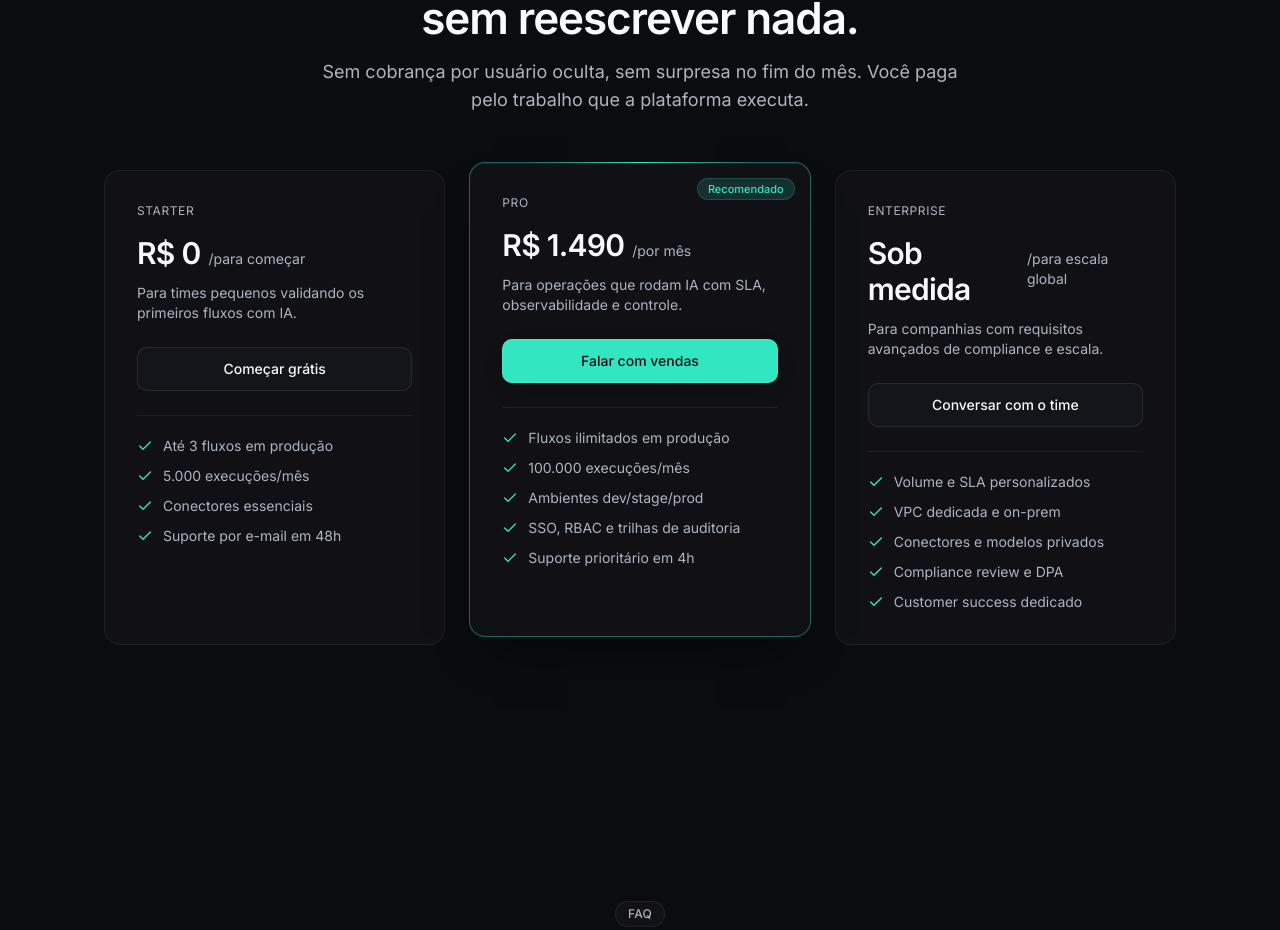
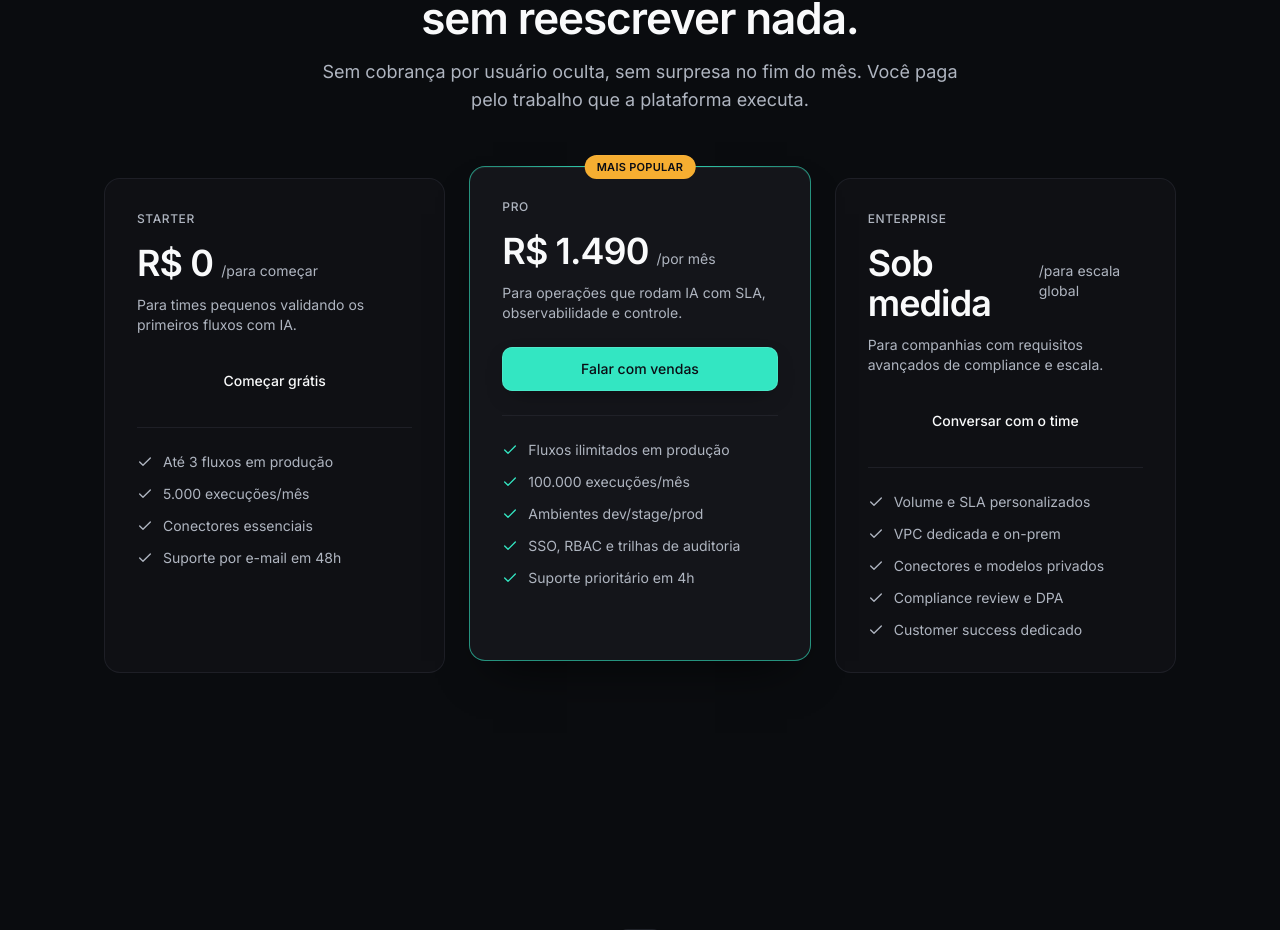
Before and after one commit to renato-carv/FlowMind-AI, a Next.js app: page / in a window 1280 px wide. Shown: the part 4823-5753 px from the top of the page. Built offline with nearby package versions, Linux system fonts and the light colour scheme.

Commit message:
feat(pricing): destaca plano middle com accent-warm badge e CTA primário
Coluna do meio com border accent, shadow-lifted e badge 'Mais popular'
em accent-warm. Laterais usam CTA ghost; middle usa primário. Lista de
features com check lucide e Reveal com stagger.

```diff
--- a/components/sections/pricing/index.tsx
+++ b/components/sections/pricing/index.tsx
@@ -1,4 +1,5 @@
 import { Check } from "lucide-react";
+import { Reveal } from "@/components/ui/reveal";
 import { Button } from "@/components/ui/button";
 import { Container } from "@/components/ui/container";
 import { Section, SectionHeader } from "@/components/ui/section";
@@ -15,33 +16,40 @@ export function Pricing() {
           description={pricing.subheadline}
         />
 
-        <ul role="list" className="mt-14 grid gap-6 md:grid-cols-3">
-          {pricing.plans.map((plan) => (
-            <li
+        <ul
+          role="list"
+          className="mt-16 grid items-stretch gap-6 md:grid-cols-3 md:gap-5 lg:gap-6"
+        >
+          {pricing.plans.map((plan, idx) => (
+            <Reveal
+              as="li"
               key={plan.id}
+              delay={idx * 80}
               className={cn(
-                "bg-surface/60 relative flex flex-col gap-6 rounded-[var(--radius-lg)] border p-8",
+                "relative flex h-full flex-col gap-6 rounded-[var(--radius-lg)] border p-8 transition-colors",
                 plan.featured
-                  ? "border-accent/40 shadow-lifted md:-translate-y-2"
-                  : "border-border/60",
+                  ? "border-accent/60 bg-surface shadow-lifted z-10 md:-translate-y-3"
+                  : "border-border/60 bg-surface/50 hover:border-border",
               )}
             >
               {plan.featured ? (
-                <span
-                  aria-hidden
-                  className="via-accent absolute inset-x-0 -top-px mx-auto h-px w-2/3 bg-gradient-to-r from-transparent to-transparent"
-                />
-              ) : null}
-              {plan.featured ? (
-                <span className="bg-accent/15 text-accent ring-accent/30 absolute top-4 right-4 rounded-full px-2.5 py-0.5 text-[11px] font-medium ring-1">
-                  Recomendado
-                </span>
+                <>
+                  <span
+                    aria-hidden
+                    className="from-accent/0 via-accent to-accent/0 absolute inset-x-8 -top-px h-px bg-gradient-to-r"
+                  />
+                  <span className="bg-accent-warm text-accent-warm-fg shadow-soft absolute -top-3 left-1/2 -translate-x-1/2 rounded-full px-3 py-1 text-[11px] font-semibold tracking-wide uppercase">
+                    Mais popular
+                  </span>
+                </>
               ) : null}
 
               <div>
-                <div className="text-fg-muted text-xs tracking-wider uppercase">{plan.name}</div>
+                <div className="text-fg-muted text-xs font-medium tracking-wider uppercase">
+                  {plan.name}
+                </div>
                 <div className="mt-4 flex items-baseline gap-2">
-                  <span className="text-fg text-3xl font-semibold tracking-tight">
+                  <span className="text-fg text-4xl font-semibold tracking-tight">
                     {plan.price}
                   </span>
                   <span className="text-fg-muted text-sm">/{plan.cadence}</span>
@@ -52,21 +60,27 @@ export function Pricing() {
               <Button
                 href={plan.ctaHref}
                 size="md"
-                variant={plan.featured ? "primary" : "secondary"}
+                variant={plan.featured ? "primary" : "ghost"}
                 className="w-full justify-center"
               >
                 {plan.ctaLabel}
               </Button>
 
-              <ul role="list" className="border-border/60 flex flex-col gap-2.5 border-t pt-5">
+              <ul role="list" className="border-border/60 flex flex-col gap-3 border-t pt-6">
                 {plan.features.map((feature) => (
-                  <li key={feature} className="text-fg flex items-start gap-2.5 text-sm">
-                    <Check className="text-accent mt-0.5 h-4 w-4 shrink-0" aria-hidden />
+                  <li key={feature} className="flex items-start gap-2.5 text-sm">
+                    <Check
+                      className={cn(
+                        "mt-0.5 h-4 w-4 shrink-0",
+                        plan.featured ? "text-accent" : "text-fg-muted",
+                      )}
+                      aria-hidden
+                    />
                     <span className="text-fg-muted">{feature}</span>
                   </li>
                 ))}
               </ul>
-            </li>
+            </Reveal>
           ))}
         </ul>
       </Container>
```
